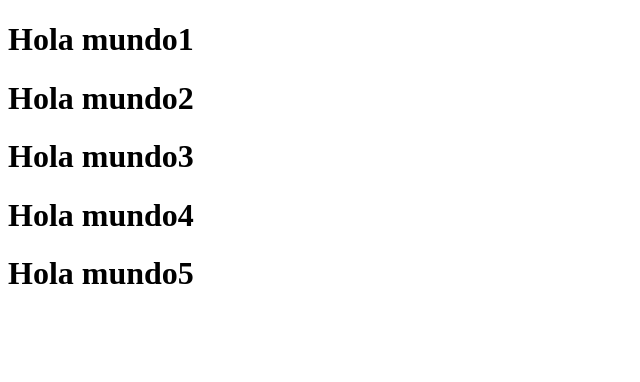
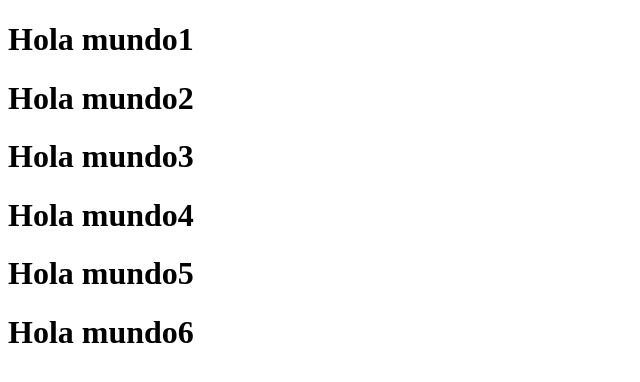
Before and after one commit to MiltonUrgiles/prueba-funcionamiento, a plain HTML site: page index.html in a window 1280 px wide. Shown: the whole page, without its empty margins (0-640 px from the left). Drawn offline with Linux system fonts and the light colour scheme.

Commit message:
Commit Hola mundo 6

```diff
--- a/index.html
+++ b/index.html
@@ -11,6 +11,8 @@
     <h1>Hola mundo3</h1>
     <h1>Hola mundo4</h1>
     <h1>Hola mundo5</h1>
+    <h1>Hola mundo6</h1>
+
 
 </body>
 </html>
```
